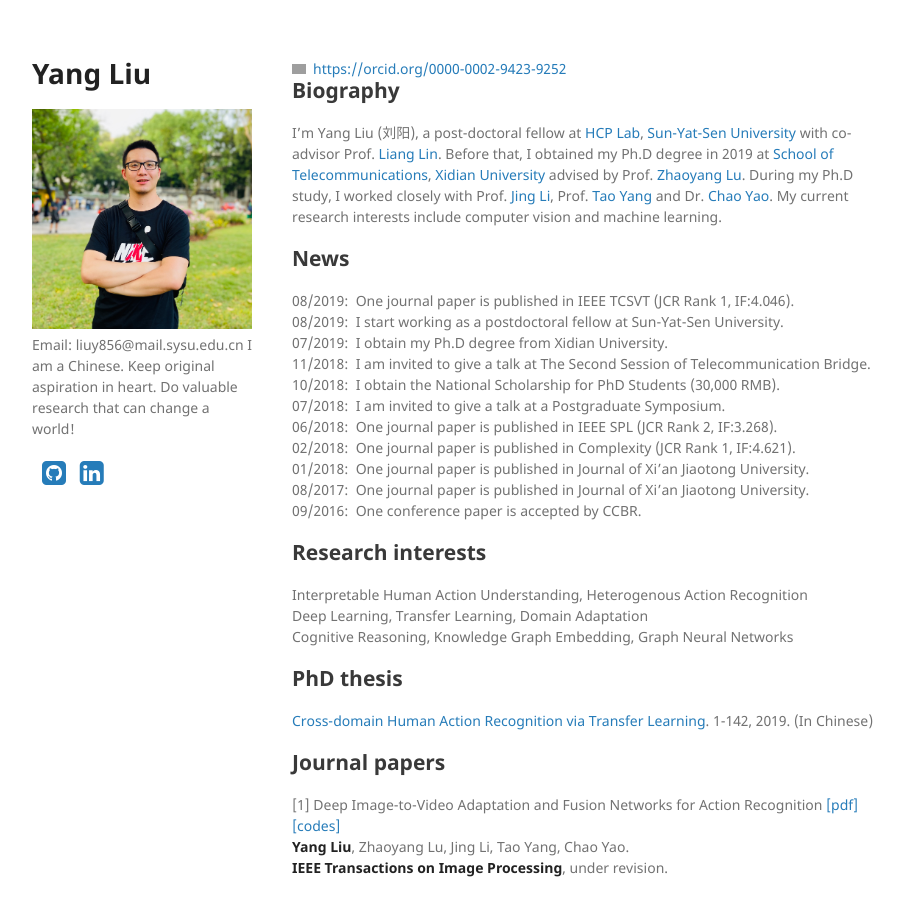
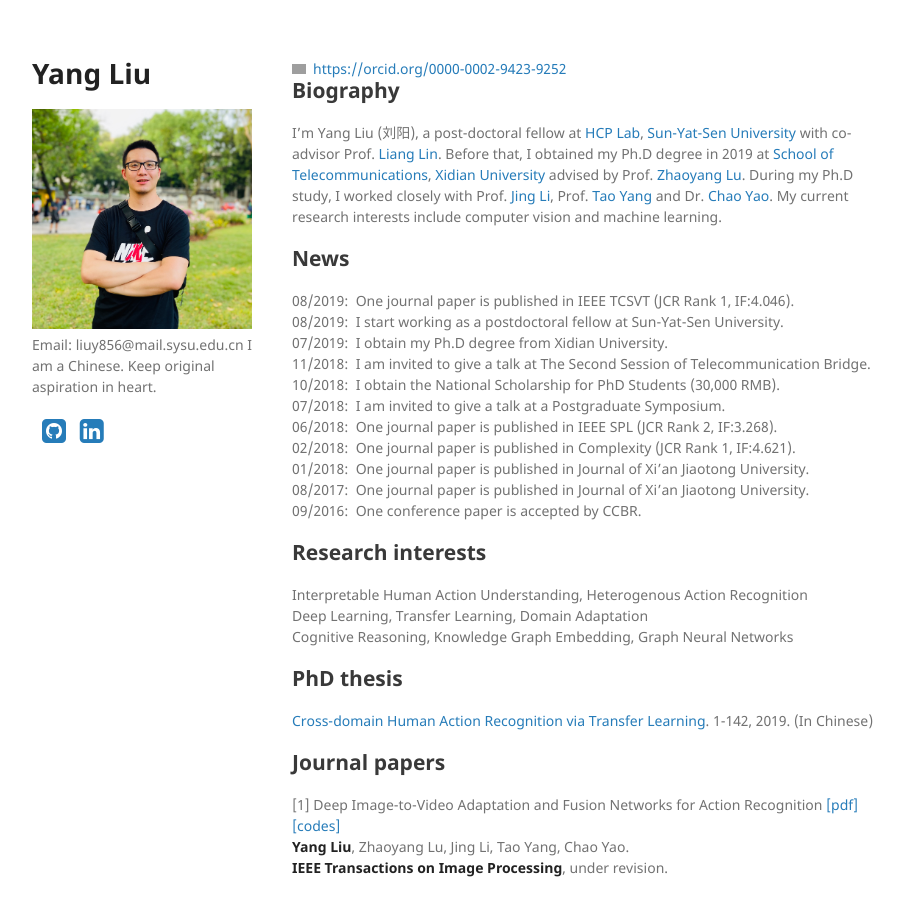
Before and after one commit to YangLiu9208/home, a Jekyll site: the page built from index.md, in a window 1280 px wide and 900 px high. Shown: the whole window, without its empty margins (178-1082 px from the left). Built offline with Jekyll 4.4.1, drawn with Linux system fonts in a browser that asks for light colours; a style sheet for code colours, icons or effects is not loaded; grey boxes are pictures that could not be loaded.

Commit message:
Update _config.yml

```diff
--- a/_config.yml
+++ b/_config.yml
@@ -1,3 +1,3 @@
 title: Yang Liu
-description: "Email: liuy856@mail.sysu.edu.cn I am a Chinese. Keep original aspiration in heart. Do valuable research that can change a world!"
+description: "Email: liuy856@mail.sysu.edu.cn I am a Chinese. Keep original aspiration in heart."
 theme: jekyll-theme-minimal
```
